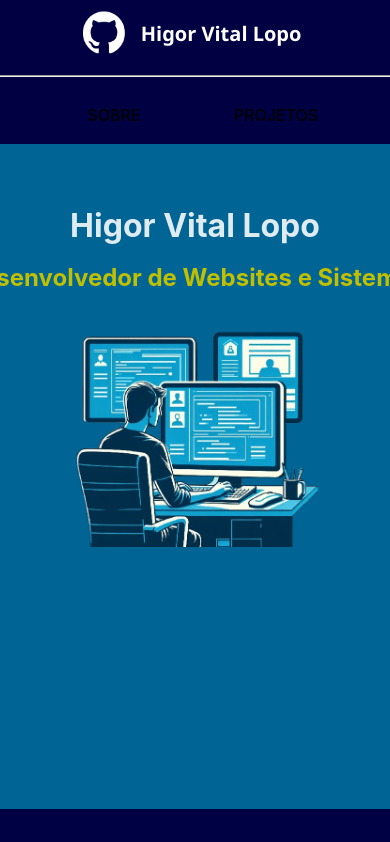
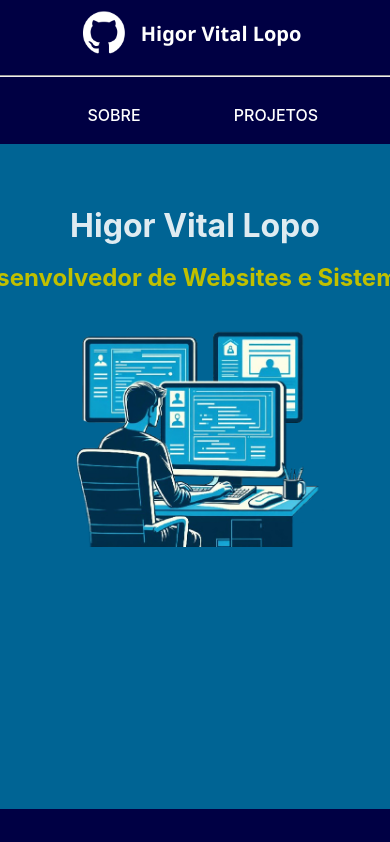
Before and after one commit to Higor335/Portfolio, a React (Vite) app: page / in a window 390 px wide. Shown: the top 842 px of the page. Built offline with nearby package versions, Linux system fonts and the light colour scheme.

Commit message:
style: :art: ajuste de qualidade de imagem

```diff
--- a/src/styles/Header.scss
+++ b/src/styles/Header.scss
@@ -46,6 +46,7 @@ header {
     button{
       width: 150px;
       background-color: transparent;
+      color: rgb(255, 255, 255);
     }
   }
   }
@@ -92,6 +93,7 @@ header {
         max-width: 28%;
         text-align: center;
         padding: 10px;
+        color: rgb(255, 255, 255);
       }
     }
   }
```
Also changed, not shown: src/assets/Projetos/github.png, src/assets/Projetos/github1.png (deleted).
